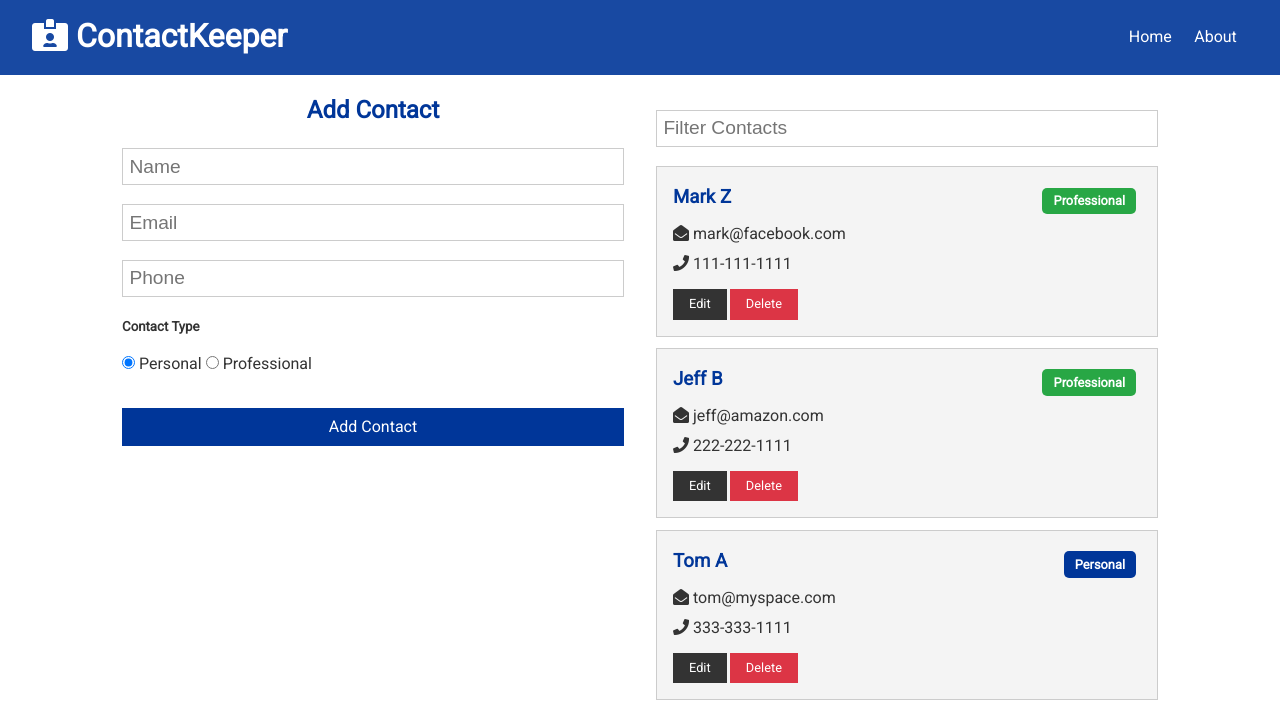
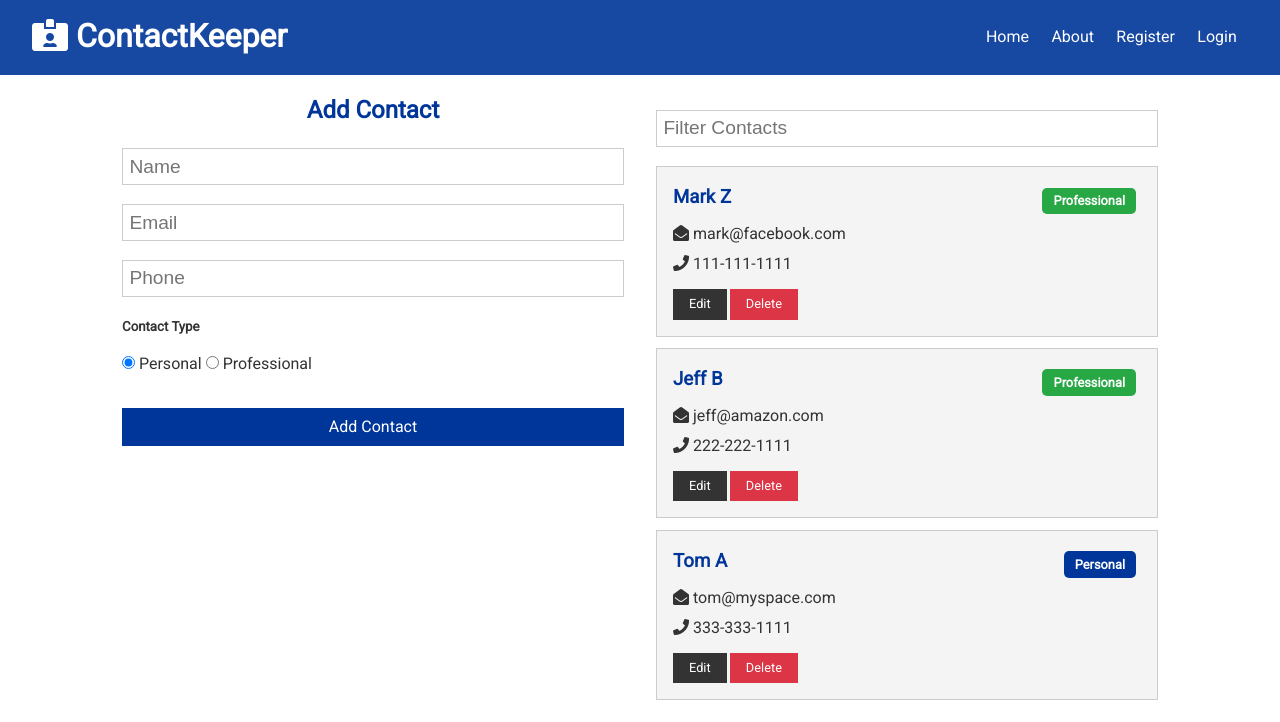
Before and after one commit to Brian-Holland/Contact-Keeper, a React (Create React App) app in the folder client/: page / in a window 1280 px wide. Shown: the top 722 px of the page. Built offline with nearby package versions, Linux system fonts and the light colour scheme.

Commit message:
added alert state and context

```diff
--- a/client/src/App.js
+++ b/client/src/App.js
@@ -9,28 +9,39 @@ import Login from "./components/auth/Login";
 
 import ContactState from "./context/contact/ContactState";
 import AuthState from "./context/auth/AuthState";
+import AlertState from "./context/alert/AlertState";
 
 const App = () => {
     return (
         <AuthState>
             <ContactState>
+                <AlertState>
                     <Router>
                         <Fragment>
                             <Navbar />
                             <div className="container">
                                 <Switch>
                                     <Route exact path="/" component={Home} />
-                                <Route exact path="/about" component={About} />
+                                    <Route
+                                        exact
+                                        path="/about"
+                                        component={About}
+                                    />
                                     <Route
                                         exact
                                         path="/register"
                                         component={Register}
                                     />
-                                <Route exact path="/login" component={Login} />
+                                    <Route
+                                        exact
+                                        path="/login"
+                                        component={Login}
+                                    />
                                 </Switch>
                             </div>
                         </Fragment>
                     </Router>
+                </AlertState>
             </ContactState>
         </AuthState>
     );
--- a/client/src/components/layout/Navbar.js
+++ b/client/src/components/layout/Navbar.js
@@ -15,6 +15,12 @@ const Navbar = ({ title, icon }) => {
                 <li>
                     <Link to="/about">About</Link>
                 </li>
+                <li>
+                    <Link to="/register">Register</Link>
+                </li>
+                <li>
+                    <Link to="/login">Login</Link>
+                </li>
             </ul>
         </div>
     );
--- /dev/null
+++ b/client/src/context/alert/AlertState.js
@@ -0,0 +1,34 @@
+import React, { useReducer } from "react";
+import { v4 as uuidv4 } from "uuid";
+import AlertContext from "./alertContext";
+import alertReducer from "./alertReducer";
+import { SET_ALERT, REMOVE_ALERT } from "../types";
+
+const AlertState = props => {
+    const initialState = [];
+
+    const [state, dispatch] = useReducer(alertReducer, initialState);
+
+    const setAlert = (msg, type) => {
+        const id = uuidv4();
+        dispatch({
+            type: SET_ALERT,
+            payload: { msg, type, id },
+        });
+
+        setTimeout(() => dispatch({ type: REMOVE_ALERT, payload: id }), 5000);
+    };
+
+    return (
+        <AlertContext.Provider
+            value={{
+                alerts: state,
+                setAlert,
+            }}
+        >
+            {props.children}
+        </AlertContext.Provider>
+    );
+};
+
+export default AlertState;
--- /dev/null
+++ b/client/src/context/alert/alertContext.js
@@ -0,0 +1,5 @@
+import { createContext } from "react";
+
+const alertContext = createContext();
+
+export default alertContext;
```
Also changed, not shown: client/src/context/alert/alertReducer.js (added). Lines whose indentation alone changed are shown as unchanged.
